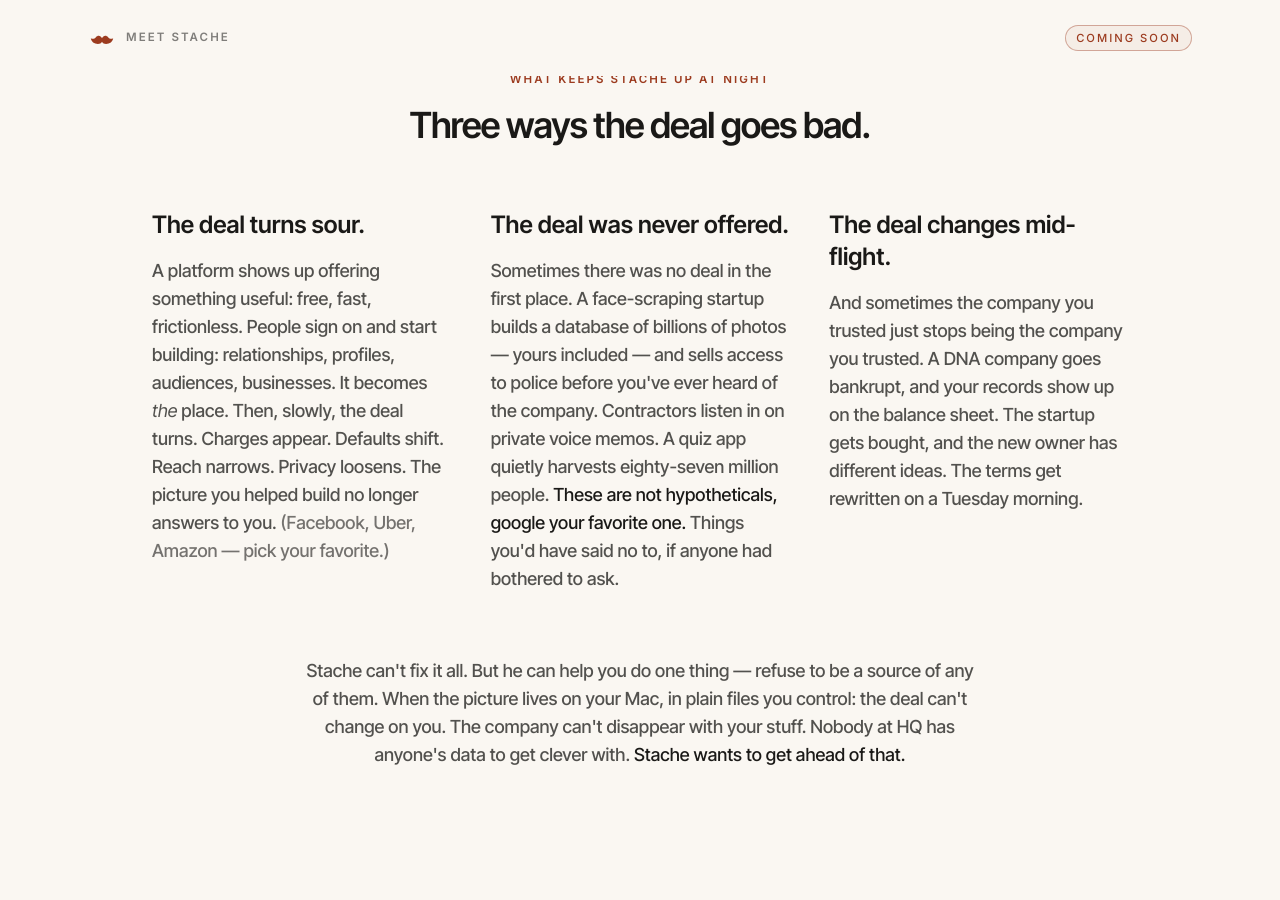
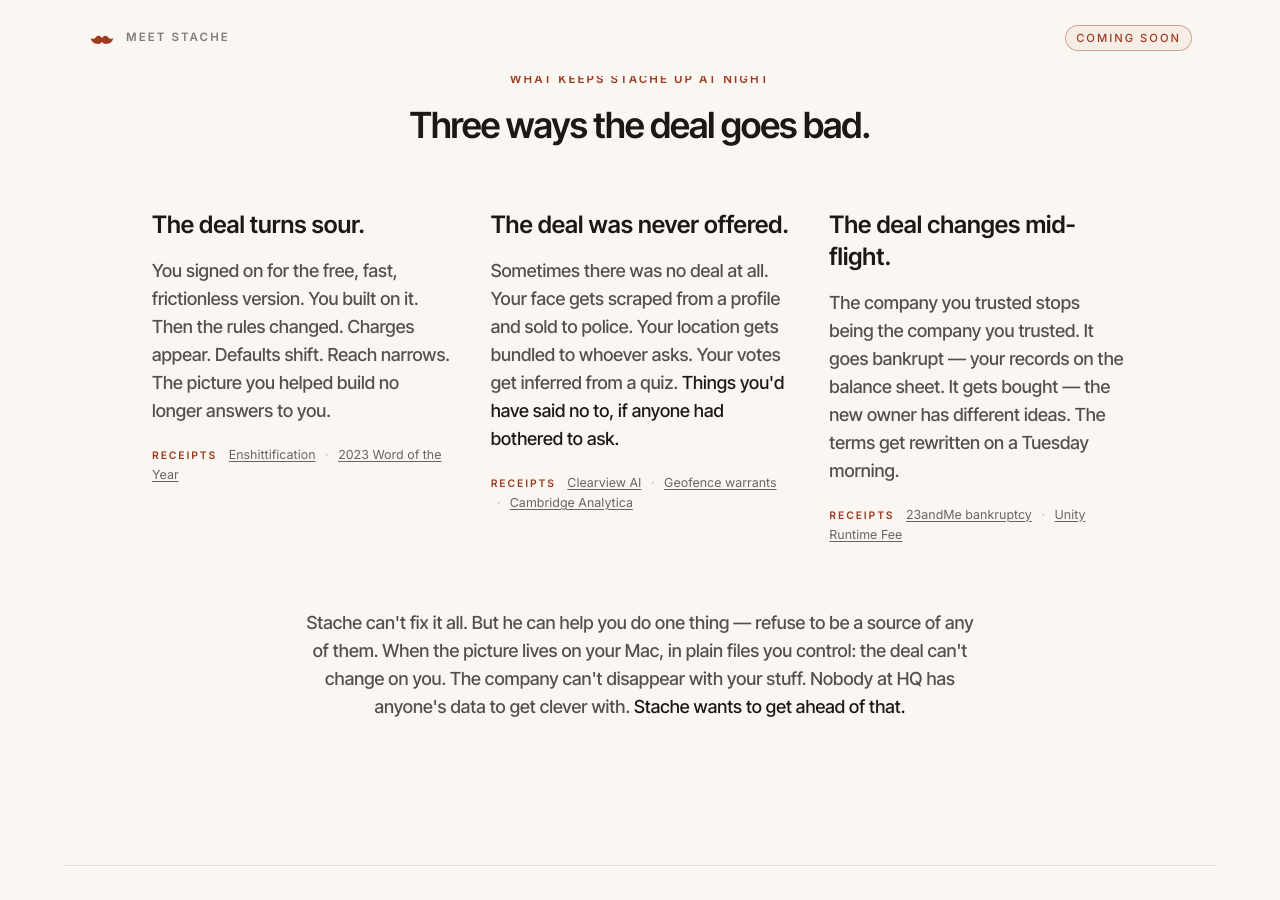
Before and after one commit to bedrocksci/myshit.ai, a Jekyll site: the page built from index.md, in a window 1280 px wide and 900 px high, scrolled down 1897 px. Built offline with Jekyll 4.4.1, drawn with Linux system fonts in a browser that asks for light colours; nearby versions of some CDN libraries.

Commit message:
Decay columns: tighten prose, add Receipts links per column
Each column compressed to 3-4 short sentences and gets a small
"Receipts" line beneath the body with linked references in legit
outlets (NYT, Wikipedia, ADS). Pej supplied the two NYT links
(Clearview AI, geofence warrants); the rest are Wikipedia anchors
where a primary source URL wasn't to hand.

Per-column:
- Lock-in: Enshittification (Wikipedia), 2023 Word of the Year (ADS)
- Misuse: Clearview AI (NYT), geofence warrants (NYT), Cambridge
  Analytica (Wikipedia)
- Drift: 23andMe (Wikipedia), Unity Runtime Fee (Wikipedia)

Visual treatment is a small uppercase rust "RECEIPTS" eyebrow followed
by ink/65 underlined links separated by middle dots — distinctive but
subordinate to the column headline + body.

Prose changes:
- Col 1 dropped the "(Facebook, Uber, Amazon — pick your favorite.)"
  parenthetical; the receipts links carry that work now.
- Col 2 dropped "google your favorite one" line for the same reason;
  retained the "Things you'd have said no to" stinger.
- All three columns rephrased in tighter second person ("You signed
  on... You built on it. Then the rules changed.").

Co-Authored-By: Claude Opus 4.7 (1M context) <noreply@anthropic.com>

```diff
--- a/index.md
+++ b/index.md
@@ -150,19 +150,39 @@ classification: public
     <div>
       <h3 class="font-serif text-xl md:text-2xl font-semibold text-ink leading-tight">The deal turns sour.</h3>
       <p class="mt-4 font-serif text-base md:text-lg text-ink/75 leading-relaxed">
-        A platform shows up offering something useful: free, fast, frictionless. People sign on and start building: relationships, profiles, audiences, businesses. It becomes <em>the</em> place. Then, slowly, the deal turns. Charges appear. Defaults shift. Reach narrows. Privacy loosens. The picture you helped build no longer answers to you. <span class="text-ink/60">(Facebook, Uber, Amazon &mdash; pick your favorite.)</span>
+        You signed on for the free, fast, frictionless version. You built on it. Then the rules changed. Charges appear. Defaults shift. Reach narrows. The picture you helped build no longer answers to you.
+      </p>
+      <p class="mt-5 text-[0.78rem] leading-relaxed">
+        <span class="text-rust font-semibold uppercase tracking-[0.18em] text-[0.65rem] mr-2">Receipts</span>
+        <a href="https://en.wikipedia.org/wiki/Enshittification" class="text-ink/65 underline underline-offset-2 decoration-1 hover:text-rust hover:decoration-2" target="_blank" rel="noopener">Enshittification</a>
+        <span class="text-ink/30 mx-1.5">&middot;</span>
+        <a href="https://americandialect.org/2023-word-of-the-year-is-enshittification/" class="text-ink/65 underline underline-offset-2 decoration-1 hover:text-rust hover:decoration-2" target="_blank" rel="noopener">2023 Word of the Year</a>
       </p>
     </div>
     <div>
       <h3 class="font-serif text-xl md:text-2xl font-semibold text-ink leading-tight">The deal was never offered.</h3>
       <p class="mt-4 font-serif text-base md:text-lg text-ink/75 leading-relaxed">
-        Sometimes there was no deal in the first place. A face-scraping startup builds a database of billions of photos &mdash; yours included &mdash; and sells access to police before you've ever heard of the company. Contractors listen in on private voice memos. A quiz app quietly harvests eighty-seven million people. <span class="text-ink">These are not hypotheticals, google your favorite one.</span> Things you'd have said no to, if anyone had bothered to ask.
+        Sometimes there was no deal at all. Your face gets scraped from a profile and sold to police. Your location gets bundled to whoever asks. Your votes get inferred from a quiz. <span class="text-ink">Things you'd have said no to, if anyone had bothered to ask.</span>
+      </p>
+      <p class="mt-5 text-[0.78rem] leading-relaxed">
+        <span class="text-rust font-semibold uppercase tracking-[0.18em] text-[0.65rem] mr-2">Receipts</span>
+        <a href="https://www.nytimes.com/interactive/2021/03/18/magazine/facial-recognition-clearview-ai.html" class="text-ink/65 underline underline-offset-2 decoration-1 hover:text-rust hover:decoration-2" target="_blank" rel="noopener">Clearview AI</a>
+        <span class="text-ink/30 mx-1.5">&middot;</span>
+        <a href="https://www.nytimes.com/2026/01/16/us/politics/supreme-court-warrants-location-data.html" class="text-ink/65 underline underline-offset-2 decoration-1 hover:text-rust hover:decoration-2" target="_blank" rel="noopener">Geofence warrants</a>
+        <span class="text-ink/30 mx-1.5">&middot;</span>
+        <a href="https://en.wikipedia.org/wiki/Cambridge_Analytica" class="text-ink/65 underline underline-offset-2 decoration-1 hover:text-rust hover:decoration-2" target="_blank" rel="noopener">Cambridge Analytica</a>
       </p>
     </div>
     <div>
       <h3 class="font-serif text-xl md:text-2xl font-semibold text-ink leading-tight">The deal changes mid-flight.</h3>
       <p class="mt-4 font-serif text-base md:text-lg text-ink/75 leading-relaxed">
-        And sometimes the company you trusted just stops being the company you trusted. A DNA company goes bankrupt, and your records show up on the balance sheet. The startup gets bought, and the new owner has different ideas. The terms get rewritten on a Tuesday morning.
+        The company you trusted stops being the company you trusted. It goes bankrupt &mdash; your records on the balance sheet. It gets bought &mdash; the new owner has different ideas. The terms get rewritten on a Tuesday morning.
+      </p>
+      <p class="mt-5 text-[0.78rem] leading-relaxed">
+        <span class="text-rust font-semibold uppercase tracking-[0.18em] text-[0.65rem] mr-2">Receipts</span>
+        <a href="https://en.wikipedia.org/wiki/23andMe" class="text-ink/65 underline underline-offset-2 decoration-1 hover:text-rust hover:decoration-2" target="_blank" rel="noopener">23andMe bankruptcy</a>
+        <span class="text-ink/30 mx-1.5">&middot;</span>
+        <a href="https://en.wikipedia.org/wiki/Unity_(game_engine)" class="text-ink/65 underline underline-offset-2 decoration-1 hover:text-rust hover:decoration-2" target="_blank" rel="noopener">Unity Runtime Fee</a>
       </p>
     </div>
   </div>
```
